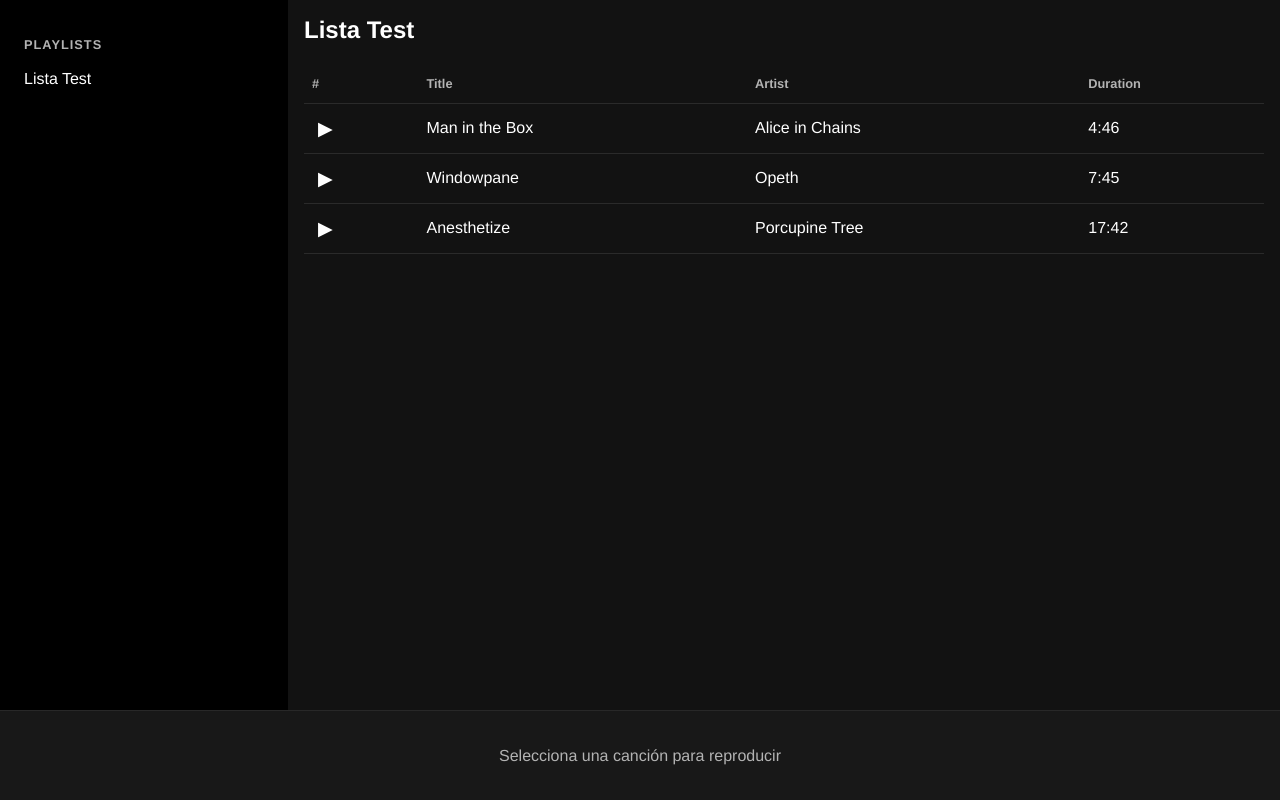
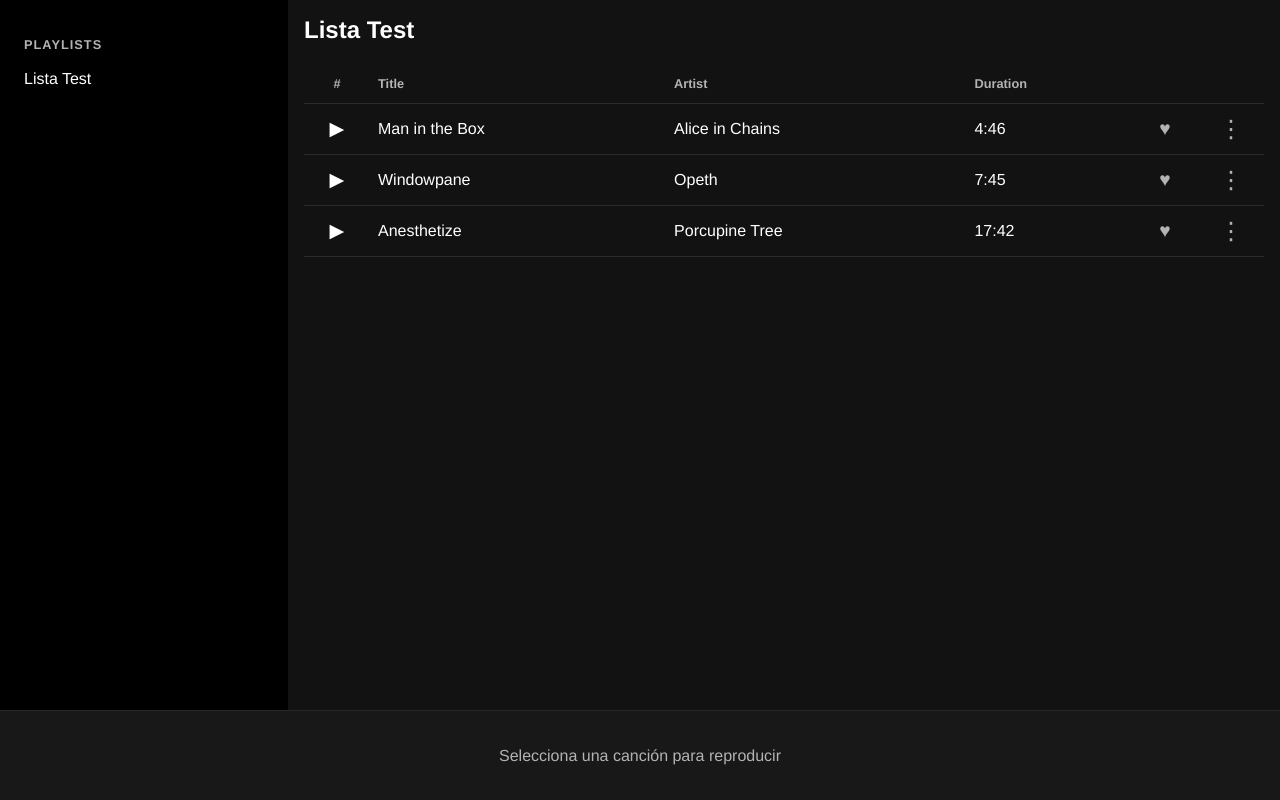
Before and after one commit to slean1/react_music_app, a React (Vite) app: page / in a window 1280 px wide. Built offline with nearby package versions, Linux system fonts and the light colour scheme.

Commit message:
Funciones para las canciones

```diff
--- a/src/App.jsx
+++ b/src/App.jsx
@@ -10,9 +10,31 @@
   const [isPlaying, setIsPlaying] = useState(false);
   const [songProgress, setSongProgress] = useState(0);
   const [volume, setVolume] = useState(0.8);
+  const [likedSongs, setLikedSongs] = useState({}); // Estado para 'Me Gusta'
 
   const audioRef = useRef(null);
   const currentSong = currentSongIndex !== null ? songs[currentSongIndex] : null;
+
+  // Cargar 'Me Gusta' desde localStorage al iniciar
+  useEffect(() => {
+    try {
+      const storedLikes = localStorage.getItem('likedSongs');
+      if (storedLikes) {
+        setLikedSongs(JSON.parse(storedLikes));
+      }
+    } catch (error) {
+      console.error("Error reading from localStorage", error);
+    }
+  }, []);
+
+  // Guardar 'Me Gusta' en localStorage cuando cambie
+  useEffect(() => {
+    try {
+      localStorage.setItem('likedSongs', JSON.stringify(likedSongs));
+    } catch (error) {
+      console.error("Error writing to localStorage", error);
+    }
+  }, [likedSongs]);
 
   useEffect(() => {
     if (audioRef.current) {
@@ -42,6 +64,18 @@
     if (currentSong) {
       setIsPlaying(!isPlaying);
     }
+  };
+
+  const handleToggleLike = (songId) => {
+    setLikedSongs(prev => {
+      const newLikes = { ...prev };
+      if (newLikes[songId]) {
+        delete newLikes[songId];
+      } else {
+        newLikes[songId] = true;
+      }
+      return newLikes;
+    });
   };
 
   const handleNextSong = () => {
@@ -83,7 +117,14 @@
       />
       <div className="app-body">
         <Sidebar />
-        <MainContent songs={songs} onPlaySong={handlePlaySong} currentSong={currentSong} isPlaying={isPlaying} />
+        <MainContent
+            songs={songs}
+            onPlaySong={handlePlaySong}
+            currentSong={currentSong}
+            isPlaying={isPlaying}
+            likedSongs={likedSongs}
+            onToggleLike={handleToggleLike}
+        />
       </div>
       <Player
         song={currentSong}
--- a/src/components/MainContent/MainContent.css
+++ b/src/components/MainContent/MainContent.css
@@ -14,10 +14,12 @@
   border-collapse: collapse;
 }
 
-.songs-table th, .songs-table td {
+.songs-table th,
+.songs-table td {
   text-align: left;
   padding: 12px 8px;
   border-bottom: 1px solid rgba(255, 255, 255, 0.1);
+  vertical-align: middle;
 }
 
 .songs-table th {
@@ -42,16 +44,53 @@
   cursor: pointer;
 }
 
+.like-button {
+  background: none;
+  border: none;
+  color: var(--secondary-text-color);
+  font-size: 1.2rem;
+  cursor: pointer;
+  transition: all 0.2s;
+}
+
+.like-button.liked {
+  color: var(--green);
+}
+
+.like-button:hover {
+  transform: scale(1.2);
+}
+
+.options-button {
+  background: none;
+  border: none;
+  color: var(--secondary-text-color);
+  font-size: 1.5rem;
+  cursor: pointer;
+  line-height: 1;
+}
+
+.options-menu-container {
+  position: relative;
+}
+
+.songs-table .play-col,
+.songs-table .like-col,
+.songs-table .menu-col {
+  width: 50px;
+  text-align: center;
+}
+
 /* --- Responsive --- */
 @media (max-width: 768px) {
   .main-content {
     padding: 16px;
   }
-    /* Ocultar la columna de duración en pantallas pequeñas */
   .songs-table .duration-col {
     display: none;
   }
-    .songs-table th, .songs-table td {
+  .songs-table th,
+  .songs-table td {
     padding: 10px 5px;
   }
 }
@@ -60,8 +99,8 @@
   .main-content h2 {
     font-size: 1.2rem;
   }
-    /* Ocultar también la columna de artista en pantallas muy pequeñas */
   .songs-table .artist-col {
     display: none;
   }
+
 }
--- a/src/components/MainContent/MainContent.jsx
+++ b/src/components/MainContent/MainContent.jsx
@@ -1,17 +1,41 @@
-import React from 'react';
+import React, { useState, useEffect, useRef } from 'react';
+import SongOptionsMenu from '../SongOptionsMenu/SongOptionsMenu';
 import './MainContent.css';
 
-function MainContent({ songs, onPlaySong, currentSong, isPlaying }) {
+function MainContent({ songs, onPlaySong, currentSong, isPlaying, likedSongs, onToggleLike }) {
+  const [openMenuId, setOpenMenuId] = useState(null);
+  const menuRef = useRef(null);
+
+  // Hook para cerrar el menú si se hace clic fuera de él
+  useEffect(() => {
+    const handleClickOutside = (event) => {
+      // Si el menú está abierto y el clic no fue dentro del contenedor del menú
+      if (openMenuId !== null && menuRef.current && !menuRef.current.contains(event.target)) {
+        setOpenMenuId(null);
+      }
+    };
+    document.addEventListener('mousedown', handleClickOutside);
+    return () => {
+      document.removeEventListener('mousedown', handleClickOutside);
+    };
+  }, [openMenuId]);
+
+  const handleMenuToggle = (songId) => {
+    setOpenMenuId(prevId => (prevId === songId ? null : songId));
+  };
+
   return (
     <div className='main-content'>
       <h2>Lista Test</h2>
       <table className='songs-table'>
         <thead>
           <tr>
-            <th>#</th>
+            <th className='play-col'>#</th>
             <th>Title</th>
             <th className='artist-col'>Artist</th>
             <th className='duration-col'>Duration</th>
+            <th className='like-col'></th>
+            <th className='menu-col'></th>
           </tr>
         </thead>
         <tbody>
@@ -21,7 +45,7 @@
               onDoubleClick={() => onPlaySong(song)}
               className={currentSong?.id === song.id ? 'active-song' : ''}
             >
-              <td>
+              <td className='play-col'>
                 <button onClick={() => onPlaySong(song)} className='play-button'>
                   {currentSong?.id === song.id && isPlaying ? '❚❚' : '▶'}
                 </button>
@@ -29,6 +53,21 @@
               <td>{song.title}</td>
               <td className='artist-col'>{song.artist}</td>
               <td className='duration-col'>{song.duration}</td>
+              <td className='like-col'>
+                <button onClick={() => onToggleLike(song.id)} className={`like-button ${likedSongs[song.id] ? 'liked' : ''}`}>
+                  ♥
+                </button>
+              </td>
+              <td className='menu-col'>
+                <div className='options-menu-container' ref={openMenuId === song.id ? menuRef : null}>
+                  <button onClick={() => handleMenuToggle(song.id)} className='options-button'>
+                    ⋮
+                  </button>
+                  {openMenuId === song.id && (
+                    <SongOptionsMenu song={song} onClose={() => setOpenMenuId(null)} />
+                  )}
+                </div>
+              </td>
             </tr>
           ))}
         </tbody>
--- /dev/null
+++ b/src/components/SongOptionsMenu/SongOptionsMenu.css
@@ -0,0 +1,27 @@
+.song-options-menu {
+  position: absolute;
+  background-color: var(--background-elevated-base);
+  border: 1px solid rgba(255, 255, 255, 0.1);
+  border-radius: 4px;
+  box-shadow: 0 4px 12px rgba(0, 0, 0, 0.5);
+  z-index: 10;
+  right: 20px; /* Alineado a la derecha del contenedor relativo */
+  margin-top: 5px;
+}
+
+.song-options-menu ul {
+  list-style: none;
+  margin: 0;
+  padding: 4px;
+}
+
+.song-options-menu li {
+  padding: 12px 16px;
+  cursor: pointer;
+  font-size: 0.9rem;
+  white-space: nowrap;
+}
+
+.song-options-menu li:hover {
+  background-color: var(--background-elevated-highlight);
+}
--- /dev/null
+++ b/src/components/SongOptionsMenu/SongOptionsMenu.jsx
@@ -0,0 +1,28 @@
+import React from 'react';
+import './SongOptionsMenu.css';
+
+function SongOptionsMenu({ song, onClose }) {
+  const handleShare = () => {
+    const message = `¡Estoy escuchando ${song.title} de ${song.artist}!`;
+    const whatsappUrl = `https://api.whatsapp.com/send?text=${encodeURIComponent(message)}`;
+    window.open(whatsappUrl, '_blank');
+    onClose();
+  };
+
+  const handleKnowMore = () => {
+    const googleUrl = `https://www.google.com/search?q=${encodeURIComponent(song.artist)}`;
+    window.open(googleUrl, '_blank');
+    onClose();
+  };
+
+  return (
+    <div className="song-options-menu">
+      <ul>
+        <li onClick={handleShare}>Compartir</li>
+        <li onClick={handleKnowMore}>Saber más</li>
+      </ul>
+    </div>
+  );
+}
+
+export default SongOptionsMenu;
```
Lines whose indentation alone changed are shown as unchanged.
